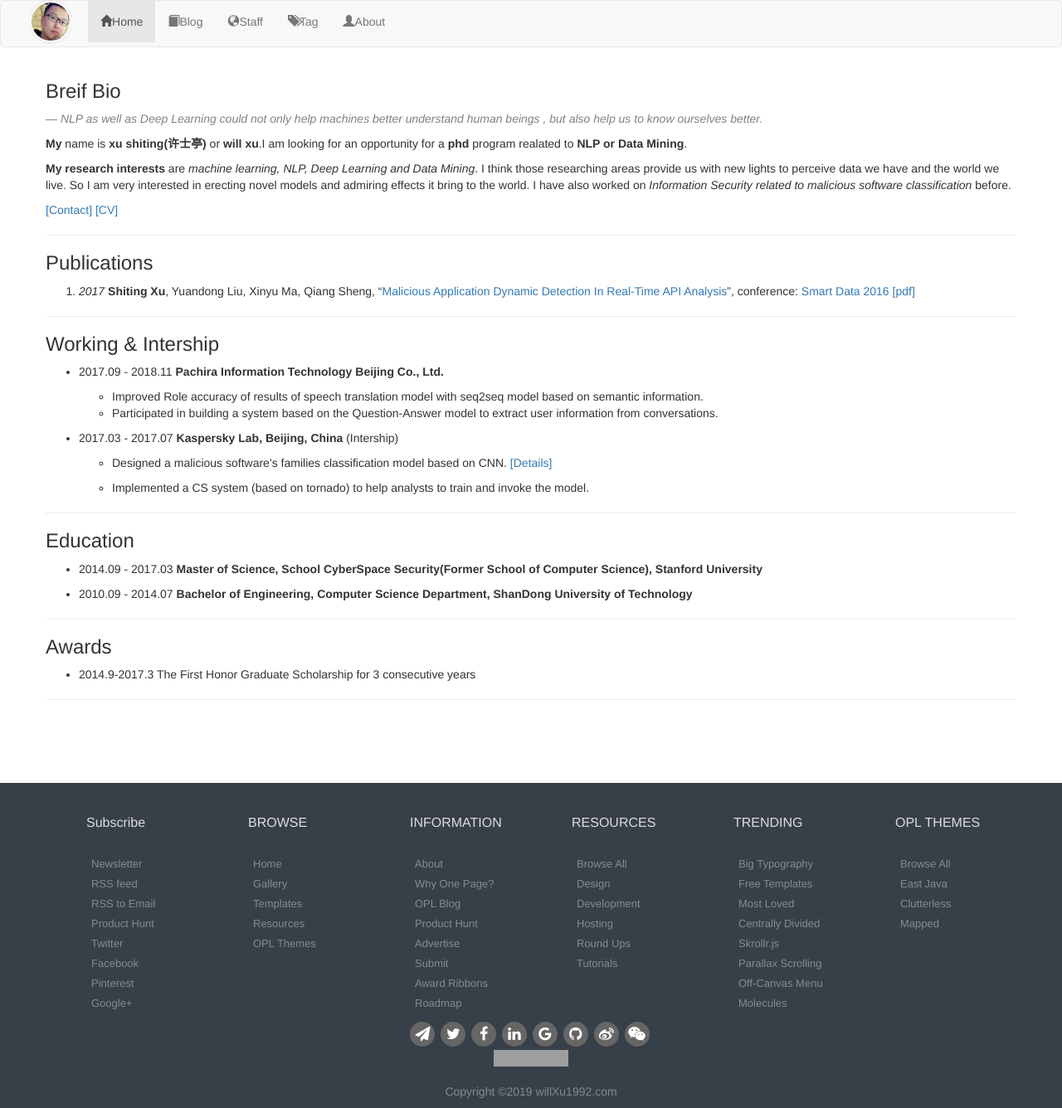
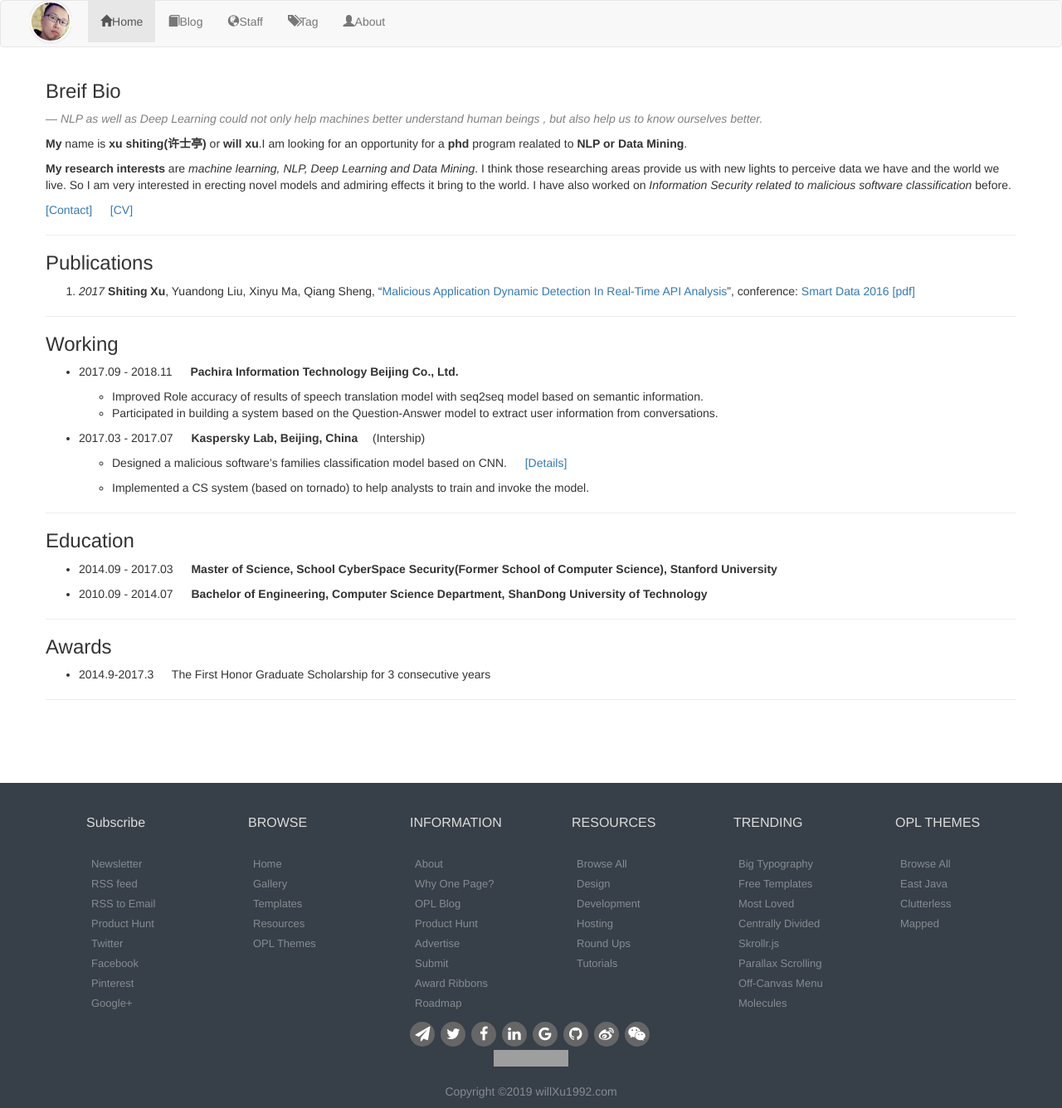
Before and after one commit to xvshiting/xvshiting.github.io, a Jekyll site: the page built from index.md, in a window 1280 px wide. Shown: the whole page at 83% size. Built offline with Jekyll 4.4.1, drawn with Linux system fonts in a browser that asks for light colours; nearby versions of some CDN libraries; grey boxes are pictures that could not be loaded.

Commit message:
change home Page

```diff
--- a/index.md
+++ b/index.md
@@ -13,7 +13,7 @@ title: Home
 **My research interests** are *machine learning, NLP, Deep Learning and Data Mining*. I think those researching areas provide us with new lights to perceive data we have and the world we live. So I am very interested in erecting novel models and admiring effects it bring to the world. I have also worked on *Information Security related to malicious software classification* before.
 
 
-[[Contact]][mail] [[CV]][CV]
+[[Contact]][mail] &emsp; [[CV]][CV]
 
 
 ***
@@ -25,18 +25,18 @@ title: Home
 
 ***
 
-### Working & Intership
+### Working
 
-- 2017.09 - 2018.11 **Pachira Information Technology Beijing Co., Ltd.**
+- 2017.09 - 2018.11 &emsp; **Pachira Information Technology Beijing Co., Ltd.**
 
     - Improved Role accuracy of results of speech translation model with seq2seq model based on semantic information.
     - Participated in building a system based on the Question-Answer model to extract user information from conversations.
 
 <p/>
 
-- 2017.03 - 2017.07    **Kaspersky Lab, Beijing, China** (Intership)
+- 2017.03 - 2017.07   &emsp; **Kaspersky Lab, Beijing, China** &emsp;(Intership)
 
-    - Designed a malicious software’s families classification model based on CNN.  [[Details]][kas blog]
+    - Designed a malicious software’s families classification model based on CNN. &emsp; [[Details]][kas blog]
 
     - Implemented a CS system (based on tornado) to help analysts to train and
 invoke the model.
@@ -46,15 +46,15 @@ invoke the model.
 
 ### Education
 
-- 2014.09 - 2017.03    **Master of Science, School CyberSpace Security(Former School of Computer Science), Stanford University**
+- 2014.09 - 2017.03  &emsp; **Master of Science, School CyberSpace Security(Former School of Computer Science), Stanford University**
 
-- 2010.09 - 2014.07    **Bachelor of Engineering, Computer Science Department, ShanDong University of Technology**
+- 2010.09 - 2014.07 &emsp; **Bachelor of Engineering, Computer Science Department, ShanDong University of Technology**
 
 ***
 
 ### Awards
 
-- 2014.9-2017.3      The First Honor Graduate Scholarship for 3 consecutive years
+- 2014.9-2017.3 &emsp; The First Honor Graduate Scholarship for 3 consecutive years
 
 ***
 
```
Also changed, not shown: 4 other files.
